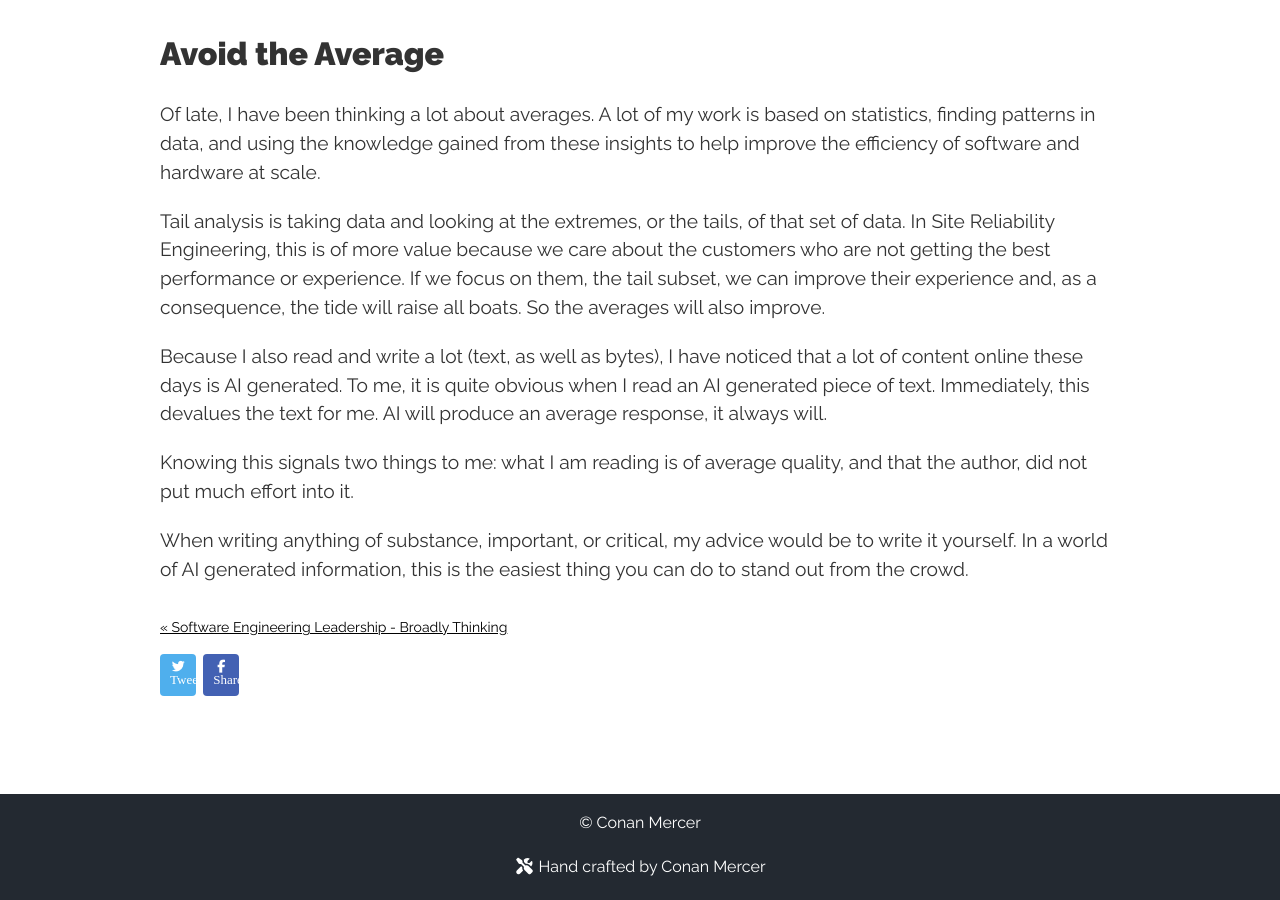
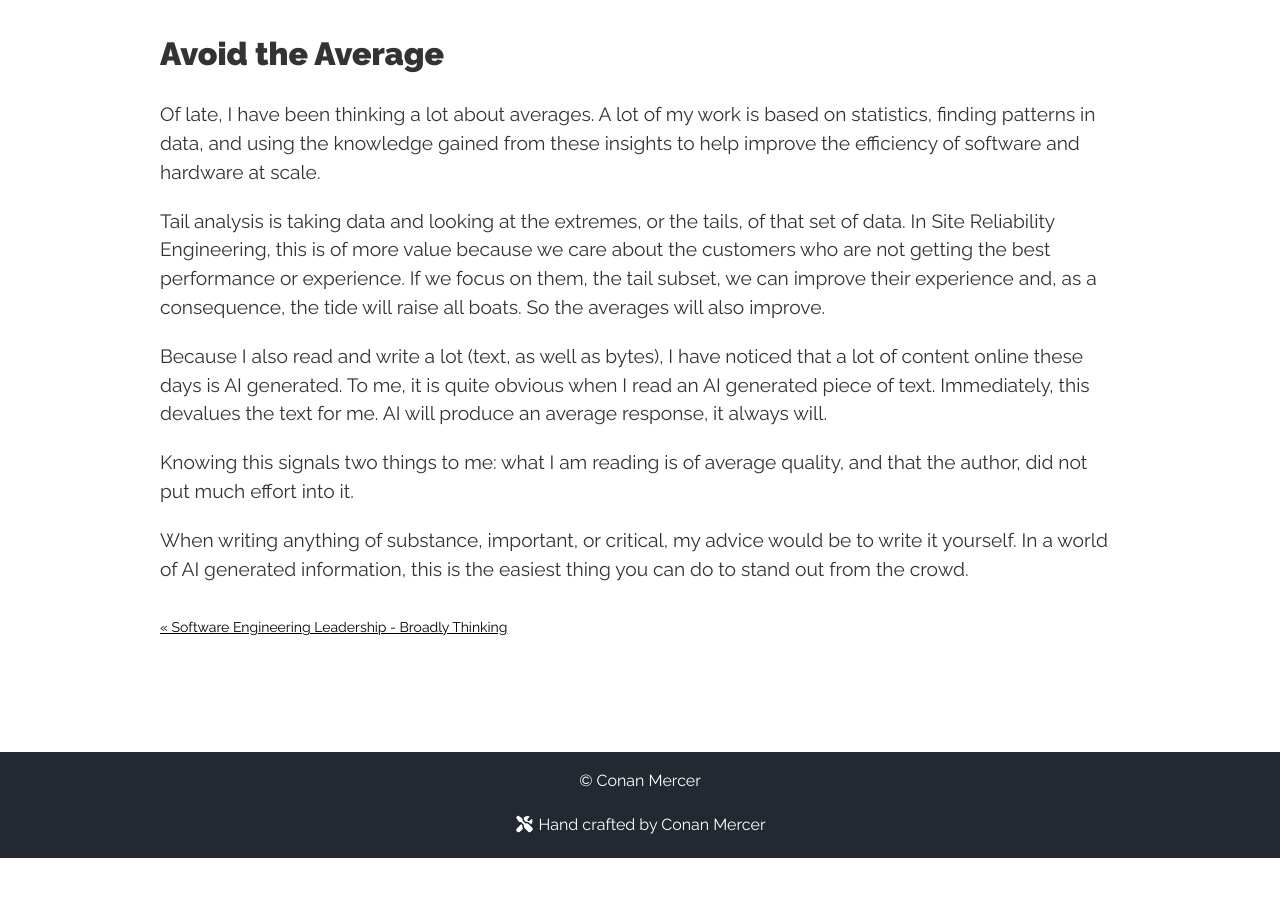
Before and after one commit to conanmercer/conanmercer.github.io, a Jekyll site: the page built from _posts/2026-09-18-average.md, in a window 1280 px wide and 900 px high, scrolled down 617 px. Built offline with Jekyll 4.4.1, drawn with Linux system fonts in a browser that asks for light colours; nearby versions of some CDN libraries; some web fonts are replaced; after the commit the page ends 1475 px from its top, so only the background shows below that.

Commit message:
remove, share

```diff
--- a/_includes/share.html
+++ /dev/null
@@ -1,16 +0,0 @@
-<a
-  class="twitter"
-  href="https://twitter.com/intent/tweet?text={{ site.domain_name }}{{ page.url }} - {{page.title}} by @{{ site.authorTwitter }}"
-  ><span class="fab fa-twitter"> Tweet</span></a
->
-<a
-  class="facebook"
-  href="#"
-  onclick="
-    window.open(
-      'https://www.facebook.com/sharer/sharer.php?u='+encodeURIComponent(location.href),
-      'facebook-share-dialog',
-      'width=626,height=436');
-    return false;"
-  ><span class="fab fa-facebook-f"> Share</span>
-</a>
--- a/_layouts/post.html
+++ b/_layouts/post.html
@@ -31,9 +31,6 @@ href="//cdnjs.cloudflare.com/ajax/libs/highlight.js/11.5.1/styles/default.min.cs
         <a class="next" href="{{page.next.url}}">{{page.next.title}} &raquo;</a>
         {% endif %}
       </div>
-      <section id="sharing">
-        {% include share.html %}
-      </section>
   </body>
   </section>
   {% include footer.html %}
```
